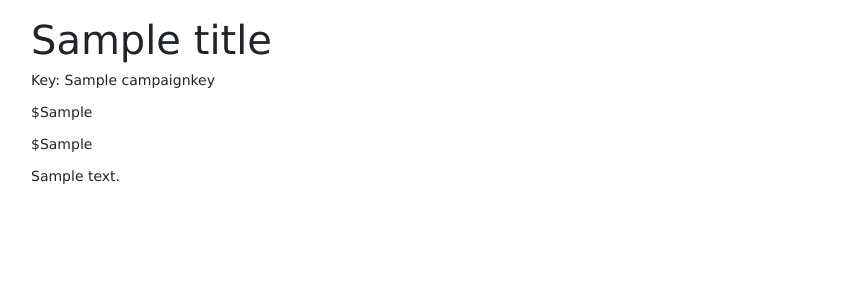
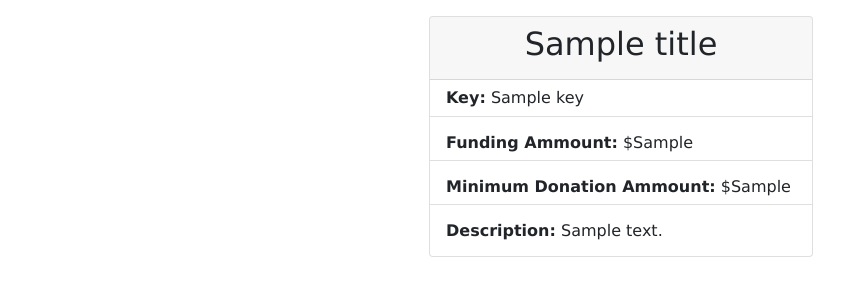
Before and after one commit to TreyFleshman/DonationPal, a Node server app: template views/campaigns/view.hbs in a window 1280 px wide. Shown: the part 50-350 px from the top of the page, without its empty margins (19-863 px from the left). Run offline with Node 20, Linux system fonts and the light colour scheme; the template is opened without the code that fills it: most values are stand-ins (such as "Sample title", 1, 10 or a date in 2020); some libraries are stand-ins or nearby versions.

Commit message:
Completed Sprint 2, fixed displaying info errors

```diff
--- a/routes/campaigns.js
+++ b/routes/campaigns.js
@@ -19,7 +19,7 @@ router.get('/', async function(req, res, next) {
 /* GET sinlge campaign. */
 router.get('/view', async function(req, res, next) {
   var campaign = await campaigns.read(req.query.key);
-  res.render('campaigns/view', { title: campaign.title, campaignkey: campaign.key, fund_amt: campaign.fund_amt,min_don: campaign.min_don, desc: campaign.desc });
+  res.render('campaigns/view', { title: campaign.title, key: campaign.key, fund_amt: campaign.fund_amt,min_don: campaign.min_don, desc: campaign.desc });
 });
 
 /* GET to the add campaign form */
--- a/views/campaigns/edit.hbs
+++ b/views/campaigns/edit.hbs
@@ -10,12 +10,12 @@
 
         <div class="input-group mb-3">
             <span class="input-group-text" id="basic-addon1">Key</span>
-            <input type="text" name="key:" value="" class="form-control" placeholder="" aria-label="Username" aria-describedby="basic-addon1">
+            <input type="text" name="key" class="form-control" placeholder="" aria-label="Username" aria-describedby="basic-addon1">
         </div>
 
         <div class="input-group mb-3">
             <span class="input-group-text" id="basic-addon1">Title</span>
-            <input type="text" name="title: " value="" class="form-control" placeholder="" aria-label="Username" aria-describedby="basic-addon1">
+            <input type="text" name="title" class="form-control" placeholder="" aria-label="Username" aria-describedby="basic-addon1">
         </div>
 
         <div class="input-group mb-3">
@@ -32,7 +32,7 @@
 
         <div class="input-group">
             <span class="input-group-text">Description</span>
-            <textarea class="form-control" name="desc" aria-label="With textarea"></textarea>
+            <textarea class="form-control" aria-label="With textarea" name="desc"></textarea>
         </div>
 
         <br/>
--- a/views/campaigns/view.hbs
+++ b/views/campaigns/view.hbs
@@ -1,9 +1,11 @@
-<h1> {{ title }} </h1>
-
-<p>Key: {{ campaignkey }} </p>
-
-<p> ${{ fund_amt }} </p>
-
-<p> ${{ min_don }} </p>
-
-<p> {{ desc }} </p>
+<div class="card dm" style="width: 24rem; margin: auto;">
+  <div class="card-header" style="text-align: center;">
+    <h2>{{ title }}</h2>
+  </div>
+  <ul class="list-group list-group-flush">
+    <h6 class="list-group-item"><b>Key:</b> {{ key }}</h6>
+    <h6 class="list-group-item"><b>Funding Ammount:</b> ${{ fund_amt }}</h6>
+    <h6 class="list-group-item"><b>Minimum Donation Ammount:</b> ${{ min_don }}</h6>
+    <h6 class="list-group-item"><b>Description:</b> {{ desc }}</h6>
+  </ul>
+</div>
```
Also changed, not shown: models/Campaign.js (+5 -5 lines).
